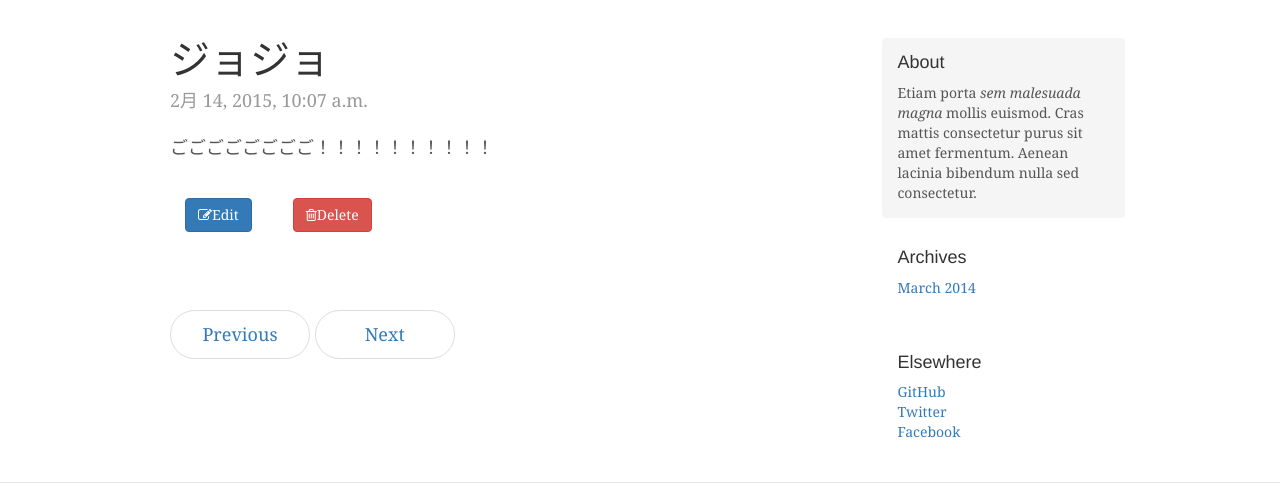
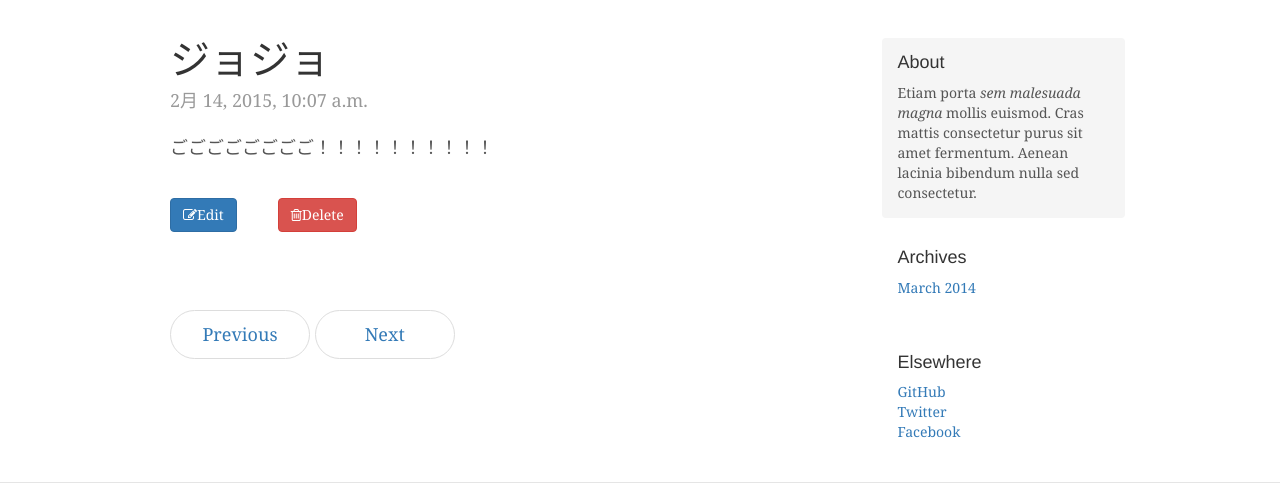
Before and after one commit to y-tsutsu/mondja-blog, a Django app: template mondja/static/templates/posts/detail.html in a window 1280 px wide. Shown: the part 206-689 px from the top of the page. Run offline with Django 3.2, Linux system fonts and the light colour scheme; the template is opened without the code that fills it: values that come from a table or form of the project are taken from there, others are empty; a user stored in the database is signed in; data comes from the database, SQL or seed files in the repository; both versions use the stored data as it was after the commit; some libraries are stand-ins or nearby versions.

Commit message:
ボタンのレイアウトを調整．

```diff
--- a/mondja/static/templates/posts/detail.html
+++ b/mondja/static/templates/posts/detail.html
@@ -11,18 +11,14 @@
 
         {% if user.is_superuser %}
         <div class="row">
-            <div class=col-md-2>
-                <form method="post" action="{% url 'edit_entry' post.id %}" class="col-xs-2">
+            <form method="post" action="{% url 'edit_entry' post.id %}" class="col-xs-3 col-md-2">
                 {% csrf_token %}
                 <button type="submit" class="btn btn-primary"><i class="fa fa-edit"></i>Edit</button>
             </form>
-            </div>
-            <div class=col-md-2>
-                <form method="post" action="{% url 'delete_entry' post.id %}" class="col-xs-2">
+            <form method="post" action="{% url 'delete_entry' post.id %}" class="col-xs-3 col-md-2">
                 {% csrf_token %}
                 <button type="submit" class="btn btn-danger"><i class="fa fa-trash-o"></i>Delete</button>
             </form>
-            </div>
         </div>
         {% endif %}
 
```
Also changed, not shown: mondja/db.sqlite3. Lines whose indentation alone changed are shown as unchanged.
